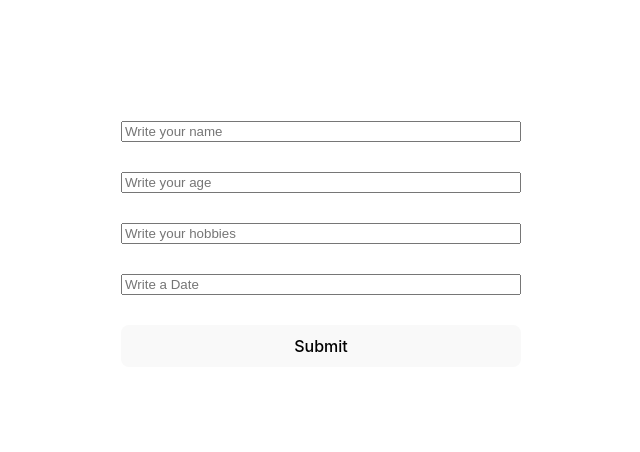
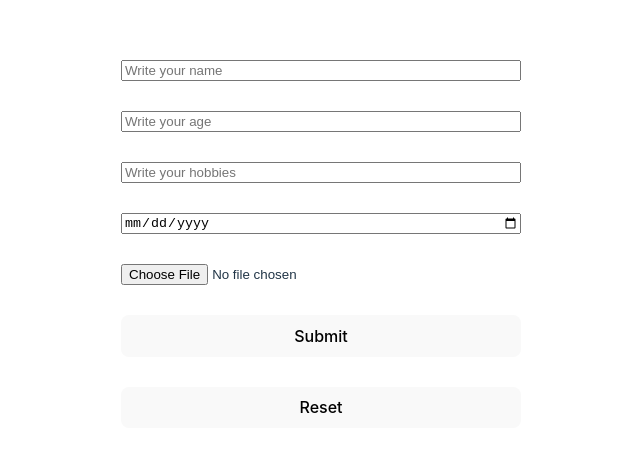
Before and after one commit to davi-p-oliveira-11/react-interview-quest, a React (Vite) app: page / in a window 1280 px wide. Shown: the part 156-608 px from the top of the page, without its empty margins (319-959 px from the left). Built offline with nearby package versions, Linux system fonts and the light colour scheme.

Commit message:
added forms

```diff
--- a/src/components/inputs/ReactInputs.jsx
+++ b/src/components/inputs/ReactInputs.jsx
@@ -1,18 +1,57 @@
 import { useState } from "react";
-import './input.css'
+import "./input.css";
 
 function Inputs() {
-   const getInputs = () => {};
+  const [objData, setObjData] = useState({});
+  const getInputs = (value, name) => {
+    let data = { [name]: value };
 
-   return (
-    <div className="form">
-      <input placeholder="Write your name" />
-      <input placeholder="Write your age"  />
-      <input placeholder="Write your hobbies"  />
-      <input placeholder="Write a Date"  />
-      <button>Submit</button>
-    </div>
-   );
+    setObjData({ ...objData, ...data });
+  };
+
+  const submit = (e) => {
+    e.preventDefault();
+    console.log(objData);
+  };
+
+  return (
+    <form onSubmit={submit}>
+      <div className="form">
+        <input
+          placeholder="Write your name"
+          name="name"
+          type="text"
+          onChange={(e) => getInputs(e.target.value, e.target.name)}
+        />
+        <input
+          placeholder="Write your age"
+          name="age"
+          type="number"
+          onChange={(e) => getInputs(e.target.value, e.target.name)}
+        />
+        <input
+          placeholder="Write your hobbies"
+          name="hobbies"
+          type="text"
+          onChange={(e) => getInputs(e.target.value, e.target.name)}
+        />
+        <input
+          placeholder="Write a Date"
+          name="date"
+          type="date"
+          onChange={(e) => getInputs(e.target.value, e.target.name)}
+        />
+        <input
+          placeholder="Write a Date"
+          name="date"
+          type="file"
+          onChange={(e) => getInputs(e.target.value, e.target.name)}
+        />
+        <button onClick={submit}>Submit</button>
+        <button type="reset">Reset</button>
+      </div>
+    </form>
+  );
 }
 
-export default Inputs
+export default Inputs;
```
